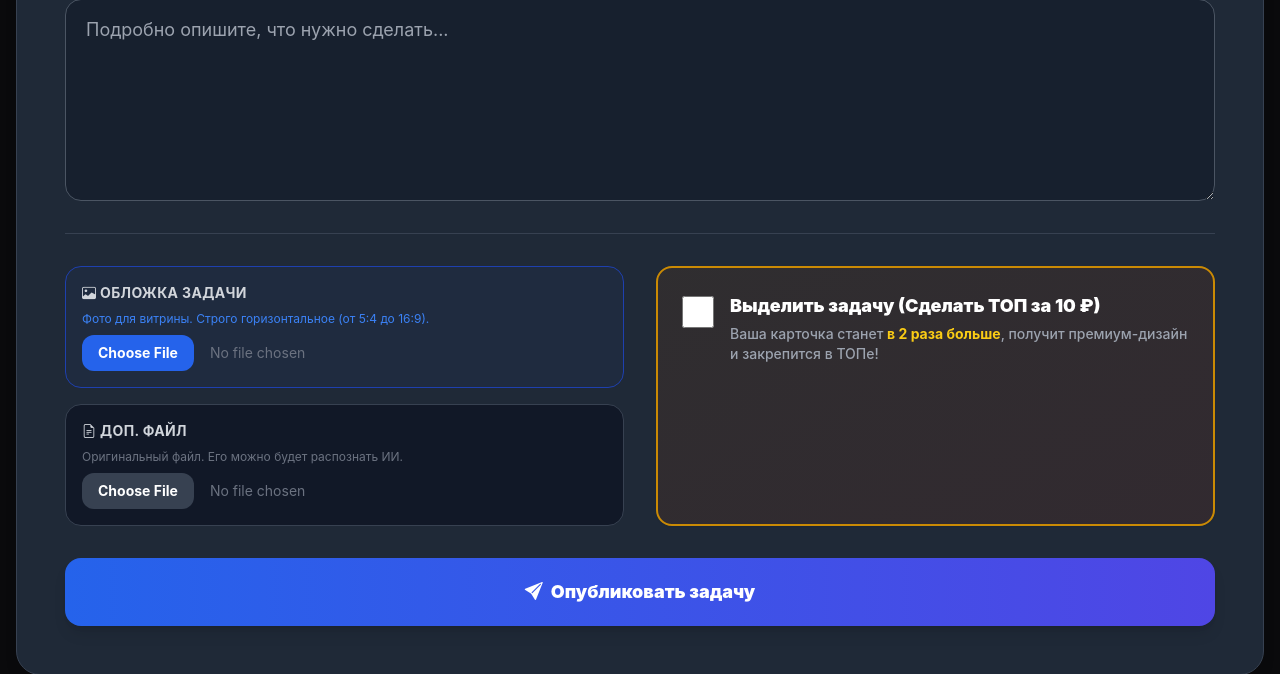
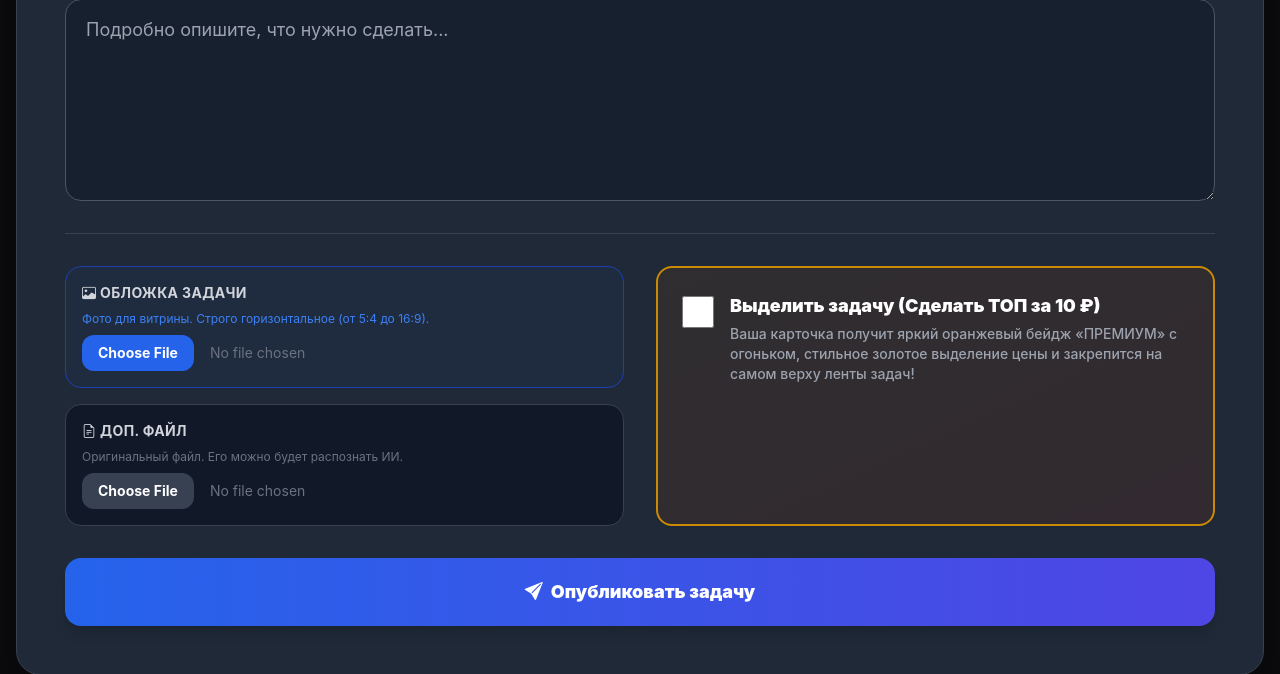
Before and after one commit to balkunovlevnikolaevich-a11y/Webe, a Flask app: template app/templates/create_task.html in a window 1280 px wide. Shown: the part 575-1249 px from the top of the page. Run offline with Flask 3, Linux system fonts and the light colour scheme; tables that the repository leaves empty hold one stand-in row (values such as "Sample post"); the template is opened without the code that fills it: values that come from a table or form of the project are taken from there, most other values are stand-ins (such as "Sample title", 1, 10 or a date in 2020); some libraries are stand-ins or nearby versions.

Commit message:
Update create_task.html

```diff
--- a/app/templates/create_task.html
+++ b/app/templates/create_task.html
@@ -69,9 +69,9 @@
                     </div>
                     <div>
                         <label for="is_premium" class="text-lg font-black text-gray-900 dark:text-white cursor-pointer select-none block mb-1">
-                            Выделить задачу (Сделать ТОП за {{ vip_price }} ₽)
+                            Выделить задачу (Сделать ТОП за {{ premium_price }} ₽)
                         </label>
-                        <span class="block text-sm text-gray-600 dark:text-gray-400 font-medium">Ваша карточка станет <b class="text-yellow-600 dark:text-yellow-400">в 2 раза больше</b>, получит премиум-дизайн и закрепится в ТОПе!</span>
+                        <span class="block text-sm text-gray-600 dark:text-gray-400 font-medium">Ваша карточка получит яркий оранжевый бейдж «ПРЕМИУМ» с огоньком, стильное золотое выделение цены и закрепится на самом верху ленты задач!</span>
                     </div>
                 </div>
             </div>
```
